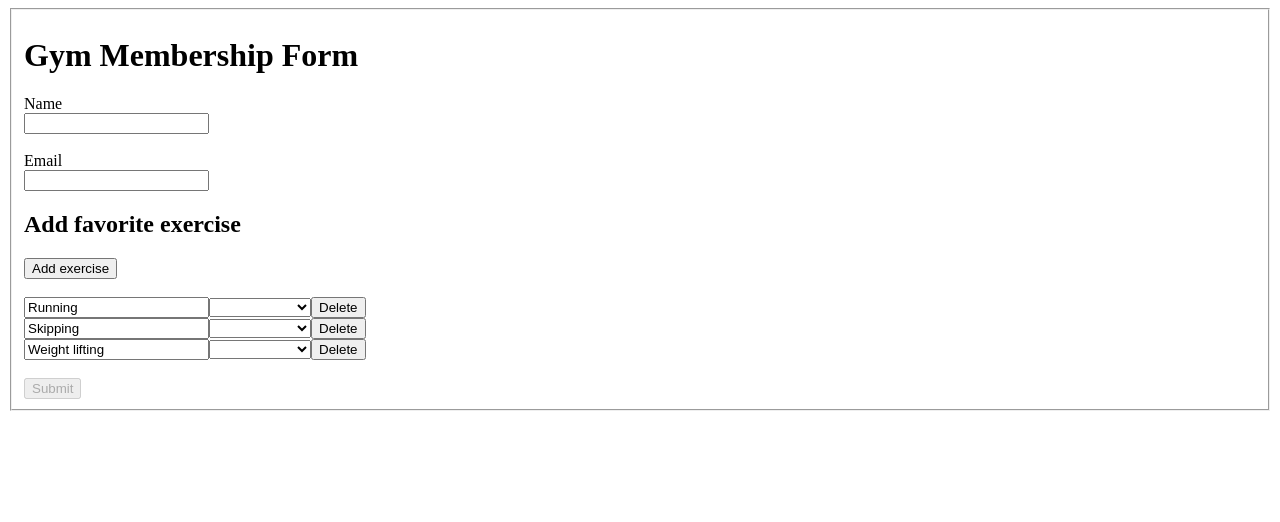
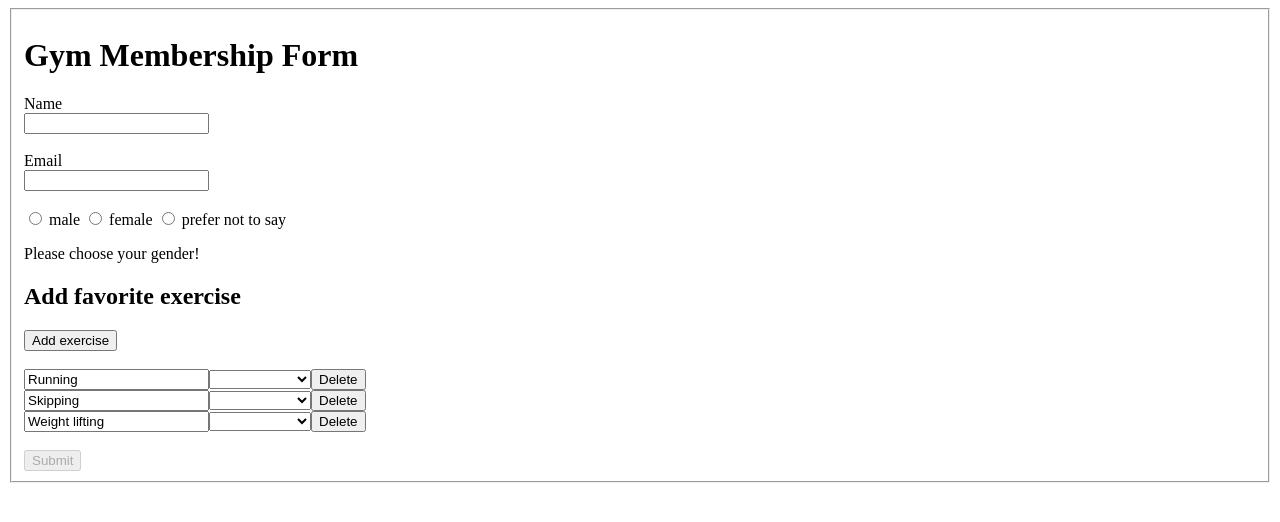
Before and after one commit to SanyiToth/gym-membership-form, an Angular app: page / in a window 1280 px wide. Shown: the top 522 px of the page. Built offline with nearby package versions, Linux system fonts and the light colour scheme.

Commit message:
radio input added

```diff
--- a/src/app/my-form/my-form.component.html
+++ b/src/app/my-form/my-form.component.html
@@ -8,7 +8,16 @@
 
     <div>
       <label for="email">Email</label><br>
-      <input type="text" id="email" formControlName="email"><br>
+      <input type="text" id="email" formControlName="email"><br><br>
+    </div>
+
+    <div>
+      <input type="radio" formControlName="gender" value="male"> male
+      <input type="radio" formControlName="gender" value="female"> female
+      <input type="radio" formControlName="gender" value="n/a"> prefer not to say
+      <div class="error">
+        <p>Please choose your gender!</p>
+      </div>
     </div>
 
     <div>
--- a/src/app/my-form/my-form.component.ts
+++ b/src/app/my-form/my-form.component.ts
@@ -18,6 +18,7 @@ export class MyFormComponent implements OnInit {
     return this.formBuilder.group({
       name: [null, [Validators.required, Validators.minLength(5)]],
       email: [null, [Validators.required, Validators.email]],
+      gender: [null, Validators.required],
       exercises: this.formBuilder.array([
         this.formBuilder.group({
           name: 'Running',
```
